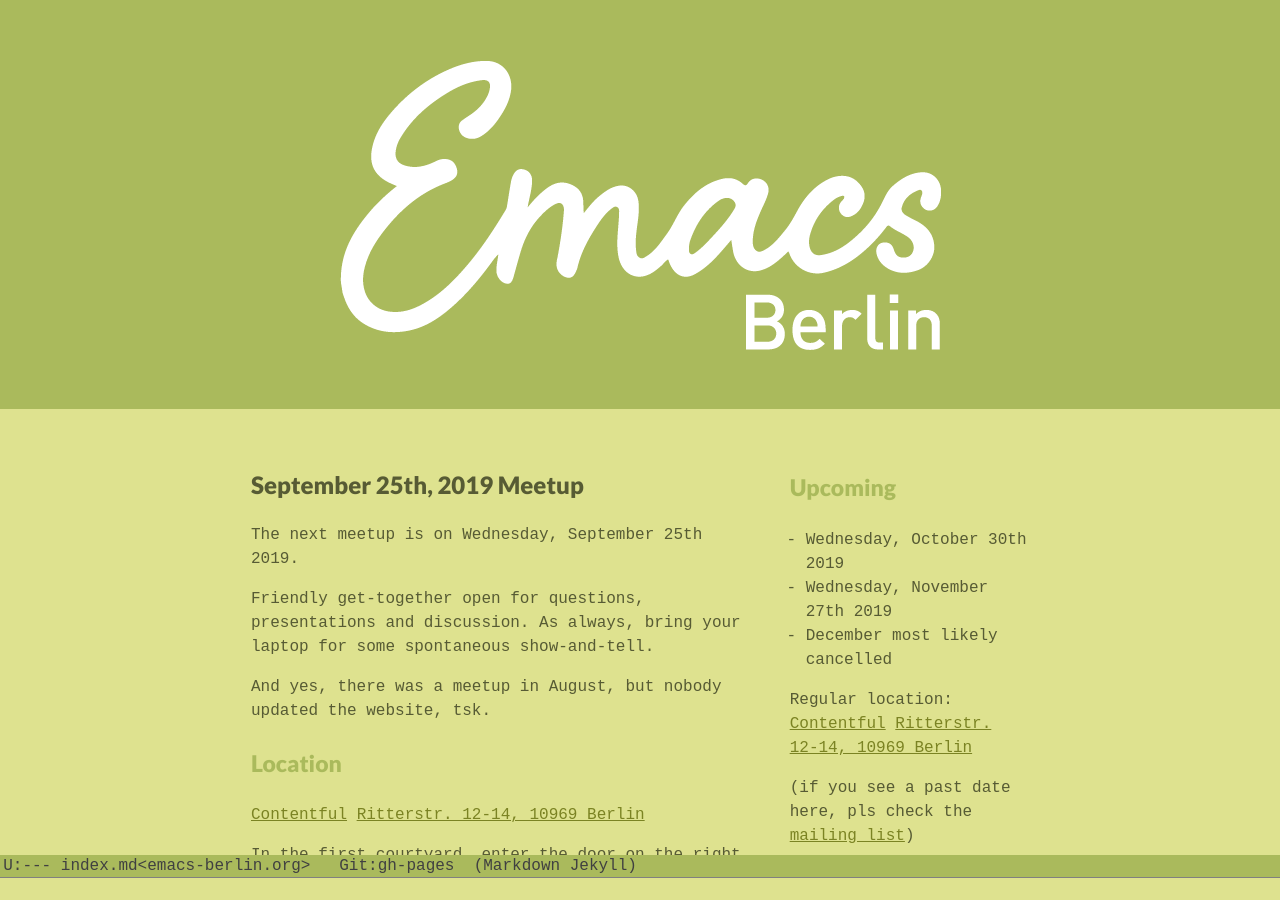
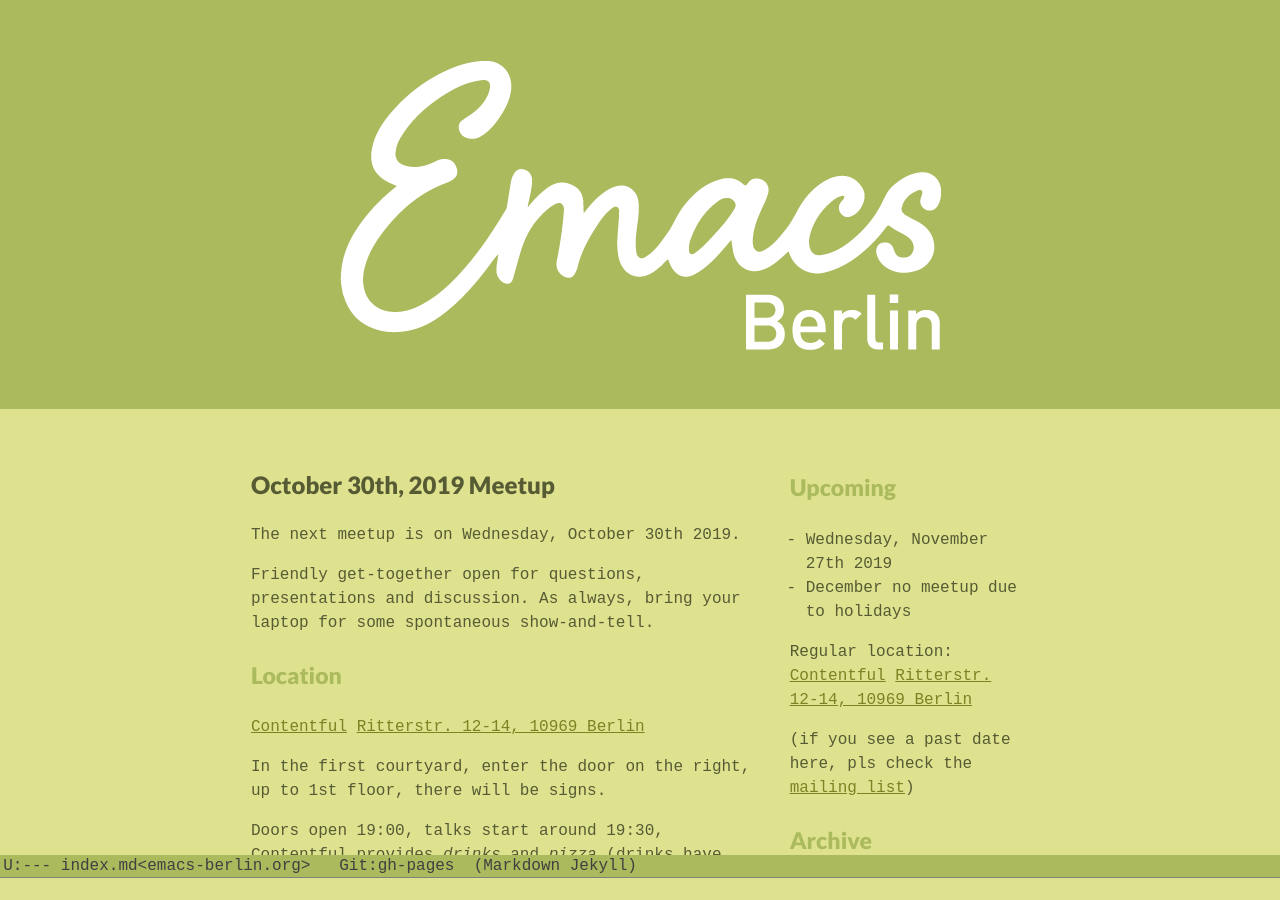
Before and after one commit to emacs-berlin/emacs-berlin.org, a Jekyll site: the page built from index.md, in a window 1280 px wide and 900 px high. Built offline with Jekyll 4.4.1, drawn with Linux system fonts in a browser that asks for light colours.

Commit message:
October meetup next, December cancelled

```diff
--- a/index.md
+++ b/index.md
@@ -13,16 +13,13 @@ layout: default
 
 <section id="below-fold"><div class="row"><div class="medium-8 columns">
 
-#  September 25th, 2019 Meetup
+#  October 30th, 2019 Meetup
 
-The next meetup is on Wednesday, September 25th 2019.
+The next meetup is on Wednesday, October 30th 2019.
 
 Friendly get-together open for questions, presentations and
 discussion. As always, bring your laptop for some spontaneous
 show-and-tell.
-
-And yes, there was a meetup in August, but nobody updated the website,
-tsk.
 
 
 ### Location
@@ -66,9 +63,8 @@ Non-public contact via email: [organizers email][contact]
 <div class="medium-4 columns">
 ### Upcoming
 
-* Wednesday, October 30th 2019
 * Wednesday, November 27th 2019
-* December most likely cancelled
+* December no meetup due to holidays
 
 <!-- Location: [Babbel (Lesson Nine Gmbh)](https://www.babbel.com/)<br> -->
 <!-- Map: [Max-Beer-Straße 2, 10119 Berlin](https://goo.gl/maps/bXK48PS1qmG2) -->
```
